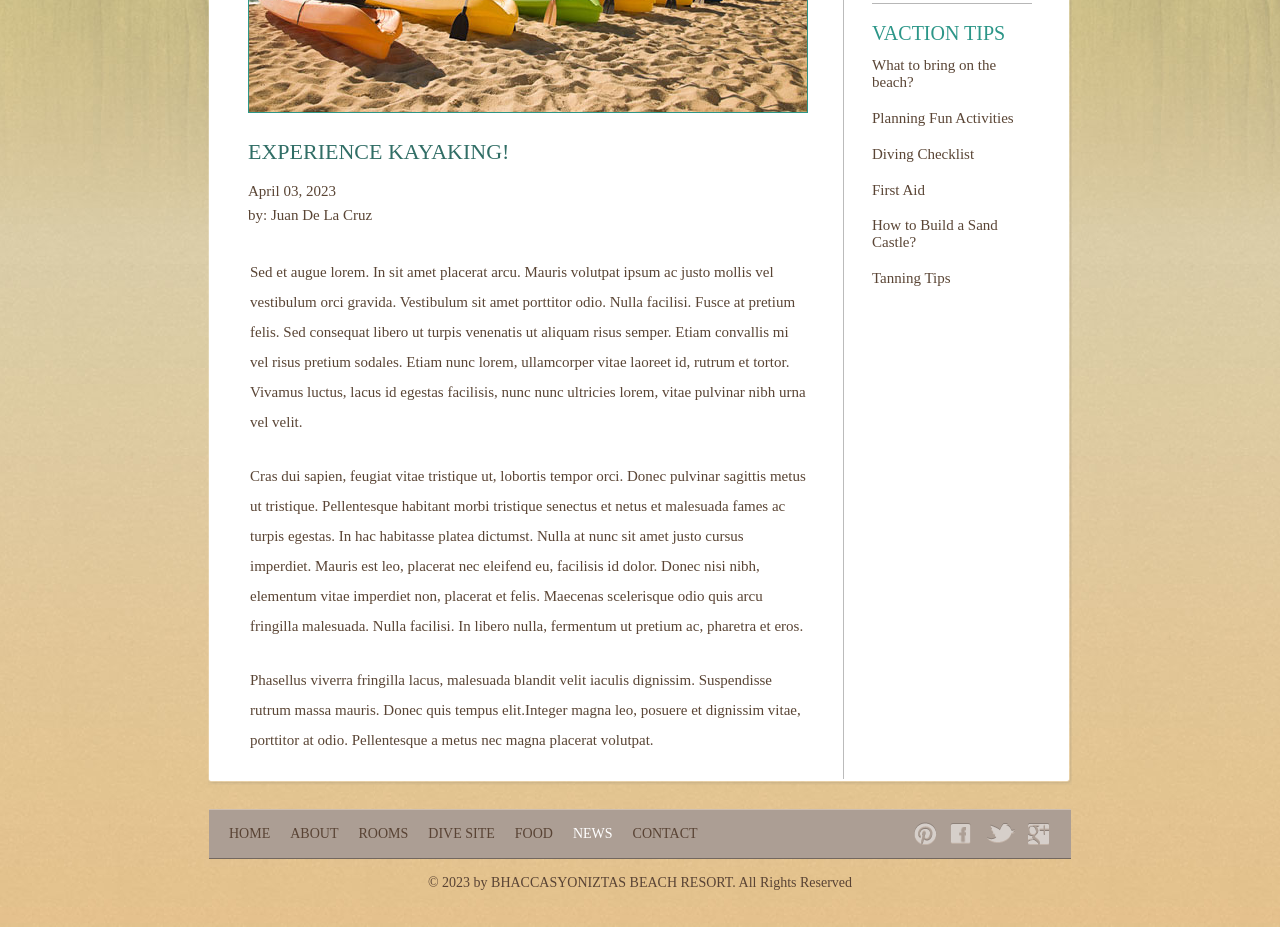
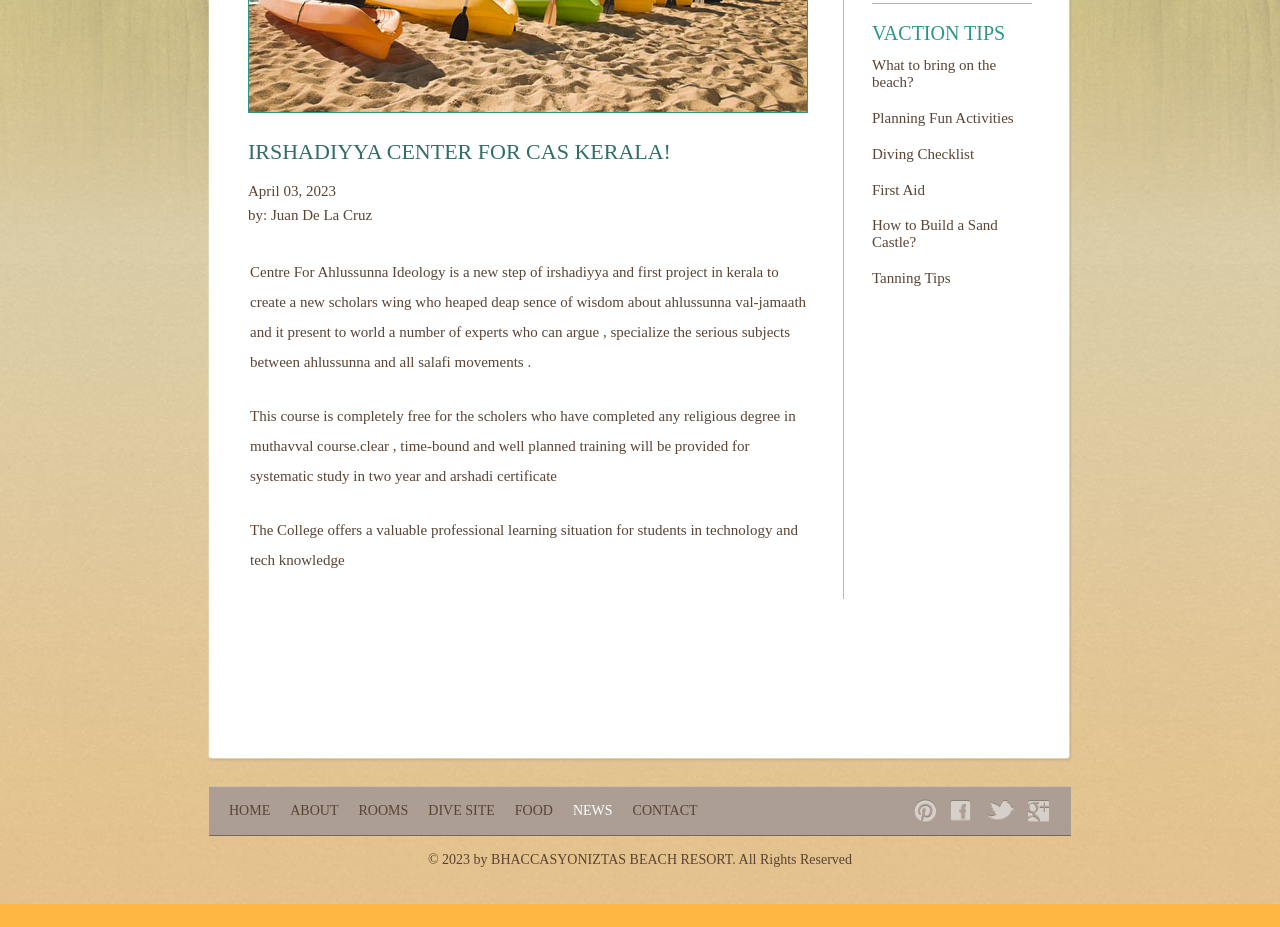
Before and after one commit to Drnasar/drnasa, a plain HTML site: page news.html in a window 1280 px wide. Shown: the part 488-1415 px from the top of the page. After the commit the page ends 1392 px from the top, so only its background shows below. Drawn offline with Linux system fonts and the light colour scheme.

Commit message:
Update news.html

```diff
--- a/news.html
+++ b/news.html
@@ -3,7 +3,7 @@
 <html>
 <head>
 	<meta charset="UTF-8">
-	<title>News - Bhaccasyoniztas Beach Resort Website Template</title>
+	<title>News - Dr Abdul Nasar Al Arshadi</title>
 	<link rel="stylesheet" href="css/style.css" type="text/css">
 </head>
 <body>
@@ -84,16 +84,16 @@
 							<div>
 								<h1>  Class </h1>
 								<img src="images/kayak.jpg" alt="Img">
-								<h2>Experience Kayaking!</h2>
+								<h2>IRSHADIYYA CENTER FOR CAS KERALA!</h2>
 								<span class="time">April 03, 2023<br> by: Juan De La Cruz</span>
 								<p>
-									Sed et augue lorem. In sit amet placerat arcu. Mauris volutpat ipsum ac justo mollis vel vestibulum orci gravida. Vestibulum sit amet porttitor odio. Nulla facilisi. Fusce at pretium felis. Sed consequat libero ut turpis venenatis ut aliquam risus semper. Etiam convallis mi vel risus pretium sodales. Etiam nunc lorem, ullamcorper vitae laoreet id, rutrum et tortor. Vivamus luctus, lacus id egestas facilisis, nunc nunc ultricies lorem, vitae pulvinar nibh urna vel velit.
+									Centre For Ahlussunna Ideology is a new step of irshadiyya and first project in kerala to create a new scholars wing who heaped deap sence of wisdom about ahlussunna val-jamaath and it present to world a number of experts who can argue , specialize the serious subjects between ahlussunna and all salafi movements .
 								</p>
 								<p>
-									Cras dui sapien, feugiat vitae tristique ut, lobortis tempor orci. Donec pulvinar sagittis metus ut tristique. Pellentesque habitant morbi tristique senectus et netus et malesuada fames ac turpis egestas. In hac habitasse platea dictumst. Nulla at nunc sit amet justo cursus imperdiet. Mauris est leo, placerat nec eleifend eu, facilisis id dolor. Donec nisi nibh, elementum vitae imperdiet non, placerat et felis. Maecenas scelerisque odio quis arcu fringilla malesuada. Nulla facilisi. In libero nulla, fermentum ut pretium ac, pharetra et eros.
+									This course is completely free for the scholers who have completed any religious degree in muthavval course.clear , time-bound and well planned training will be provided for systematic study in two year and arshadi certificate
 								</p>
 								<p>
-									Phasellus viverra fringilla lacus, malesuada blandit velit iaculis dignissim. Suspendisse rutrum massa mauris. Donec quis tempus elit.Integer magna leo, posuere et dignissim vitae, porttitor at odio. Pellentesque a metus nec magna placerat volutpat.
+									The College offers a valuable professional learning situation for students in technology and tech knowledge
 								</p>
 							</div>
 						</div>
```
